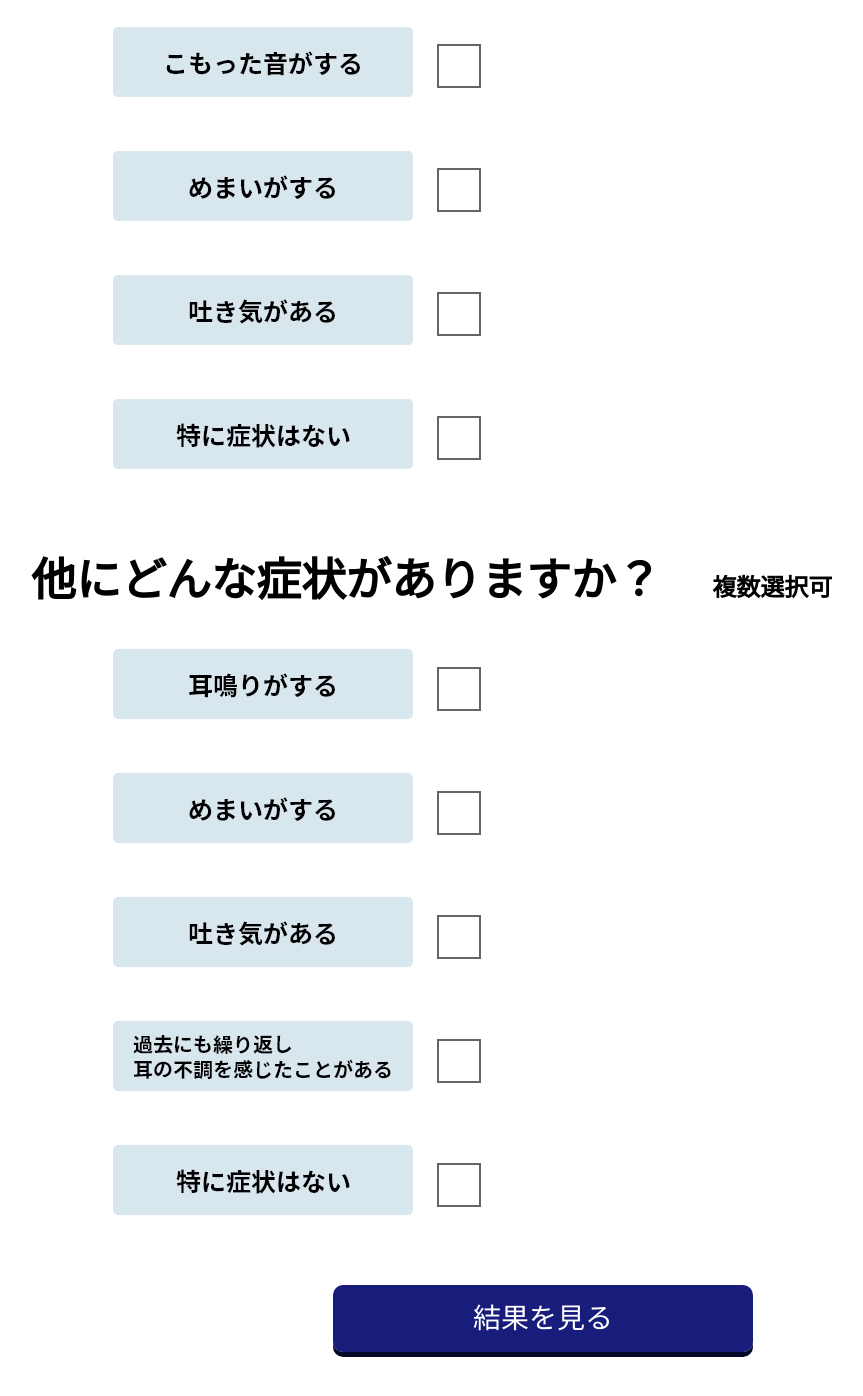
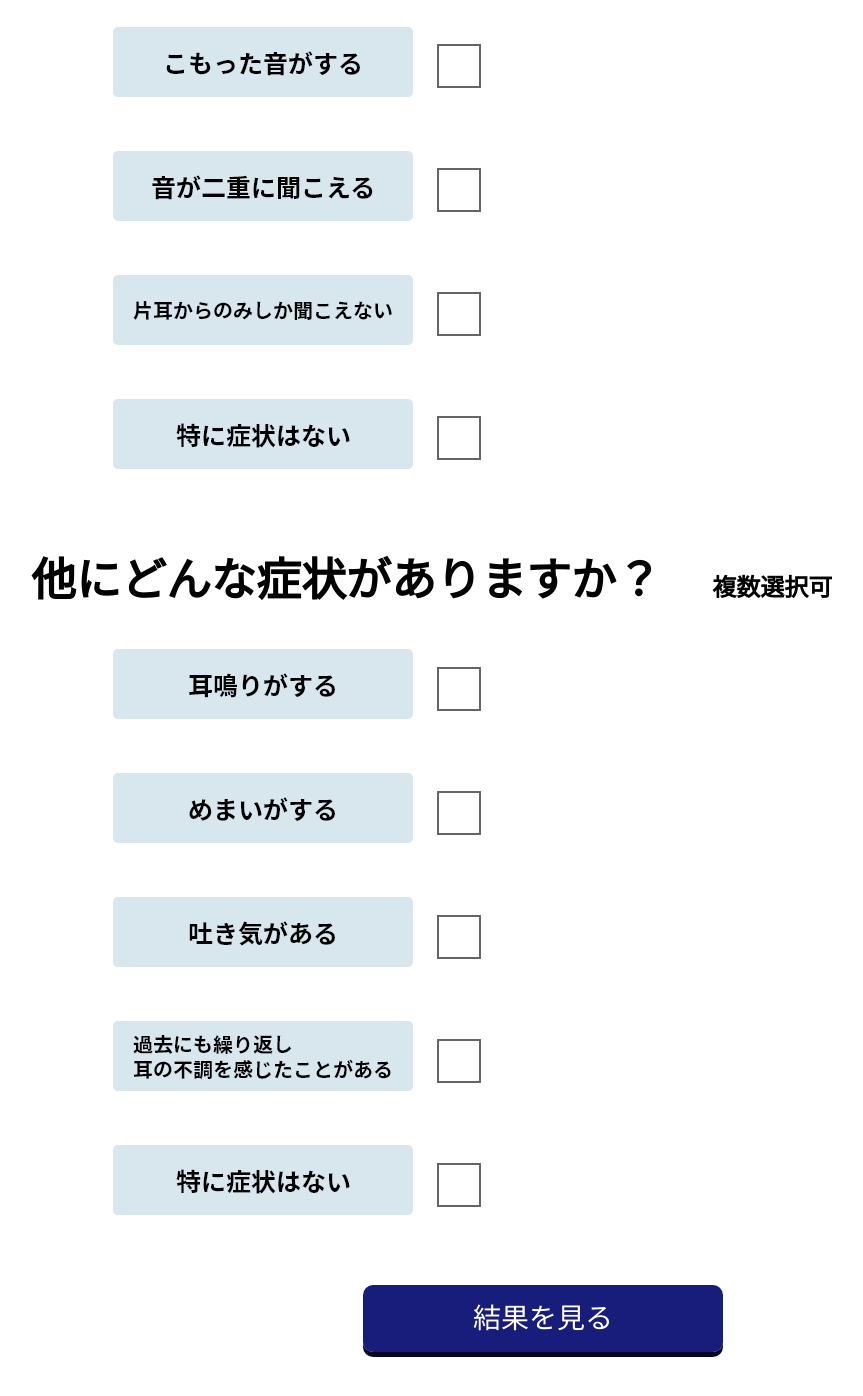
Before and after one commit to Yunnashi/kikoere, a plain HTML site: page index.html in a window 1280 px wide. Shown: the part 1543-2939 px from the top of the page, without its empty margins (105-968 px from the left). Drawn offline with Linux system fonts and the light colour scheme.

Commit message:
Add files via upload

```diff
--- a/css/style.css
+++ b/css/style.css
@@ -238,8 +238,8 @@ input[type="checkbox"]:checked::after {
 #kikoere #cont02 .look a{
 	padding-top: 18px;
 	padding-bottom: 18px;
-	padding-left: 140px;
-	padding-right: 140px;
+	padding-left: 110px;
+	padding-right: 110px;
 	/*width: 350px;
 	height: 50px;*/
 	border-radius: 10px;
@@ -299,6 +299,7 @@ input[type="checkbox"]:checked::after {
 
 footer {
 	text-align: center;
+	font-size: 12px;
 	margin-top: 5%;
 	margin-bottom: 5%;
 }
--- a/index.html
+++ b/index.html
@@ -91,7 +91,7 @@
 					<div class="flex">
 						<div class="q">
 						<!-- テキストボタンの場合 -->
-							<p><img src="img/btn/q2.jpg" alt="音が二重にきこえる"></p>
+							<p><img src="img/btn/q12.jpg" alt="音が二重にきこえる"></p>
 						</div>
 						<div class="c">
 							<input type="checkbox" id="Checkbox6" class="scales" name="scales" />
@@ -100,7 +100,7 @@
 					<div class="flex">
 						<div class="q">
 						<!-- テキストボタンの場合 -->
-							<p><img src="img/btn/q3.jpg" alt="片耳からのみしか聞こえない"></p>
+							<p><img src="img/btn/q13.jpg" alt="片耳からのみしか聞こえない"></p>
 						</div>
 						<div class="c">
 							<input type="checkbox" id="Checkbox7" class="scales" name="scales" />
```
Also changed, not shown: img/big1.jpg, 1 other file.
